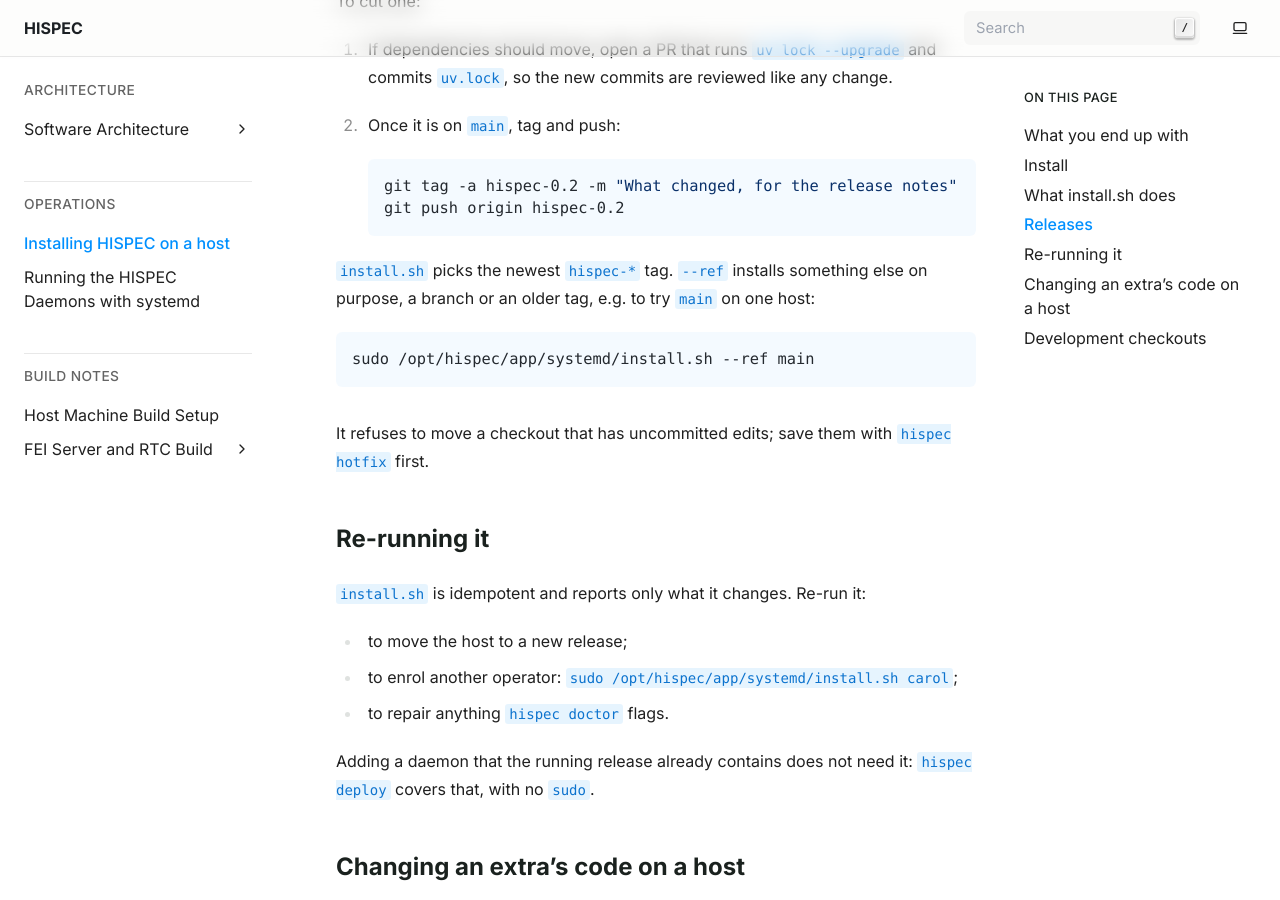
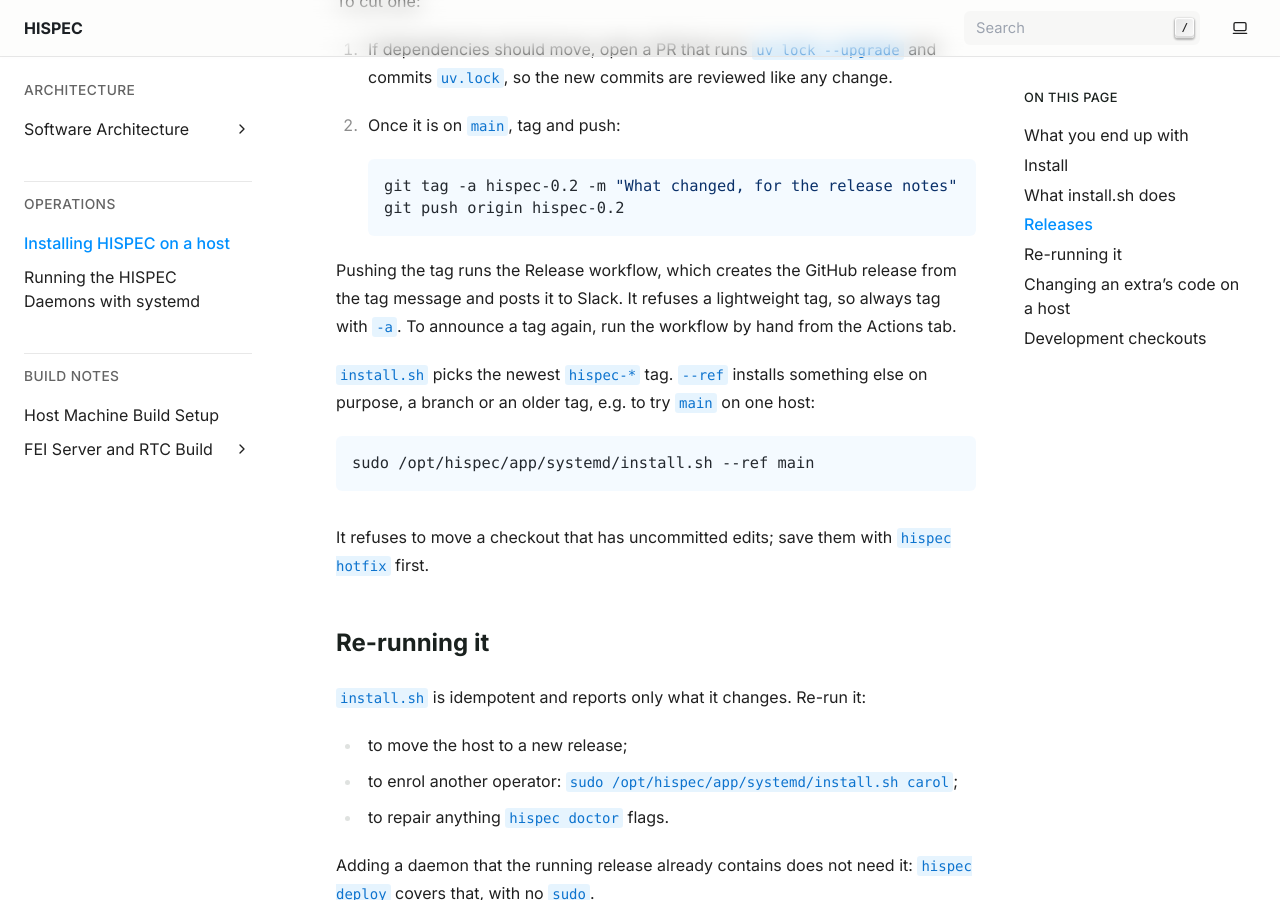
Before and after one commit to CaltechOpticalObservatories/hispec, a Sphinx documentation site: the page built from docs/install.md, in a window 1280 px wide and 900 px high, scrolled down 3070 px. Built offline with Sphinx 7.4.7, drawn with Linux system fonts in a browser that asks for light colours.

Commit message:
Announce hispec releases in Slack and create the GitHub release

````diff
--- a/docs/install.md
+++ b/docs/install.md
@@ -126,6 +126,11 @@ To cut one:
    git push origin hispec-0.2
    ```
 
+Pushing the tag runs the Release workflow, which creates the GitHub release
+from the tag message and posts it to Slack. It refuses a lightweight tag, so
+always tag with `-a`. To announce a tag again, run the workflow by hand from
+the Actions tab.
+
 `install.sh` picks the newest `hispec-*` tag. `--ref` installs something else
 on purpose, a branch or an older tag, e.g. to try `main` on one host:
 
````
Also changed, not shown: 1 other file.
